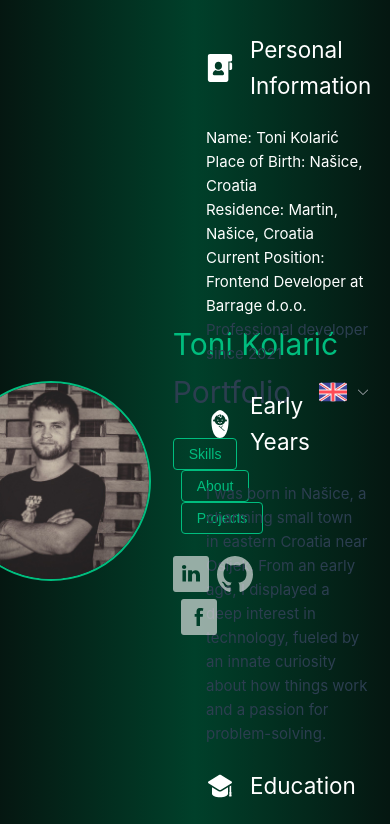
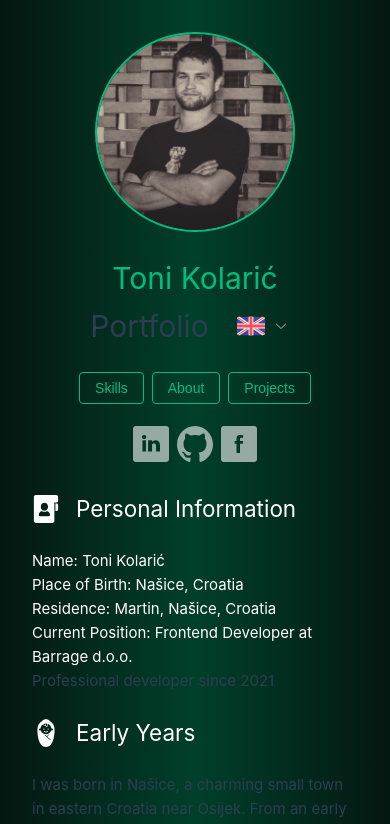
Before and after one commit to toni14nexe/portfolio, a Vue app: page /about in a window 390 px wide. Shown: the top 824 px of the page. Built offline with nearby package versions, Linux system fonts and the light colour scheme.

Commit message:
Add responsivity

```diff
--- a/src/App.vue
+++ b/src/App.vue
@@ -62,7 +62,7 @@ function changeLanguage(languageOption) {
       <img class="logo" src="@/assets/images/me.jpeg" alt="Toni Kolarić" width="200" height="200" />
       <div class="header-right-container">
         <div>
-          <h1 class="primary-color">Toni Kolarić</h1>
+          <h1 class="primary-color title">Toni Kolarić</h1>
           <div class="portfolio-language-wrapper">
             <h1>{{ $t('header.portfolio') }}</h1>
             <ElSelect
@@ -169,6 +169,10 @@ header {
   width: 50%;
 }
 
+.title {
+  width: fit-content;
+}
+
 .portfolio-language-wrapper {
   display: flex;
   gap: 16px;
@@ -191,4 +195,42 @@ header {
   justify-content: center;
   margin-right: 20px;
 }
+
+@media (max-width: 1199px) {
+  html {
+    flex-direction: column;
+  }
+
+  header {
+    width: 100%;
+    max-height: fit-content;
+    margin-top: 0;
+  }
+
+  .header-right-container {
+    width: fit-content;
+  }
+
+  .router-view {
+    width: 90%;
+  }
+}
+
+@media (max-width: 768px) {
+  header {
+    flex-direction: column;
+  }
+
+  .header-right-container {
+    align-items: center;
+  }
+
+  .title {
+    justify-self: center;
+  }
+
+  .router-view {
+    width: 100%;
+  }
+}
 </style>
--- a/src/components/LineItem.vue
+++ b/src/components/LineItem.vue
@@ -60,7 +60,7 @@ h3 {
   color: var(--el-color-primary);
 }
 
-@media (min-width: 1024px) {
+@media (min-width: 1199px) {
   .item {
     margin-top: 0;
     padding: 0.4rem 0 1rem calc(var(--section-gap) / 2);
--- a/src/components/SkillsLine.vue
+++ b/src/components/SkillsLine.vue
@@ -24,6 +24,8 @@ import NestIcon from '@/assets/icons/NestIcon.vue'
 </script>
 
 <template>
+  <ElRow>
+    <ElCol :xs="24" :sm="12" :md="12" :lg="24" :xl="12">
       <LineItem>
         <template #icon>
           <ElIcon :size="28">
@@ -33,7 +35,9 @@ import NestIcon from '@/assets/icons/NestIcon.vue'
         <template #heading>HTML</template>
         {{ `${$t('skills.since')} 2016` }}
       </LineItem>
+    </ElCol>
 
+    <ElCol :xs="24" :sm="12" :md="12" :lg="24" :xl="12">
       <LineItem>
         <template #icon>
           <ElIcon :size="28">
@@ -43,7 +47,9 @@ import NestIcon from '@/assets/icons/NestIcon.vue'
         <template #heading>CSS</template>
         {{ `${$t('skills.since')} 2016` }}
       </LineItem>
+    </ElCol>
 
+    <ElCol :xs="24" :sm="12" :md="12" :lg="24" :xl="12">
       <LineItem>
         <template #icon>
           <ElIcon :size="28">
@@ -53,7 +59,9 @@ import NestIcon from '@/assets/icons/NestIcon.vue'
         <template #heading>Javascript</template>
         {{ `${$t('skills.since')} 2020` }}
       </LineItem>
+    </ElCol>
 
+    <ElCol :xs="24" :sm="12" :md="12" :lg="24" :xl="12">
       <LineItem>
         <template #icon>
           <ElIcon :size="28"> <GitIcon /></ElIcon>
@@ -61,7 +69,9 @@ import NestIcon from '@/assets/icons/NestIcon.vue'
         <template #heading>Git</template>
         {{ `${$t('skills.since')} 2020` }}
       </LineItem>
+    </ElCol>
 
+    <ElCol :xs="24" :sm="12" :md="12" :lg="24" :xl="12">
       <LineItem>
         <template #icon>
           <ElIcon :size="28"> <VueIcon /></ElIcon>
@@ -69,7 +79,9 @@ import NestIcon from '@/assets/icons/NestIcon.vue'
         <template #heading>Vue.js</template>
         {{ `${$t('skills.since')} 2021` }}
       </LineItem>
+    </ElCol>
 
+    <ElCol :xs="24" :sm="12" :md="12" :lg="24" :xl="12">
       <LineItem>
         <template #icon>
           <ElIcon :size="28"> <NuxtIcon /></ElIcon>
@@ -77,7 +89,9 @@ import NestIcon from '@/assets/icons/NestIcon.vue'
         <template #heading>Nuxt</template>
         {{ `${$t('skills.since')} 2021` }}
       </LineItem>
+    </ElCol>
 
+    <ElCol :xs="24" :sm="12" :md="12" :lg="24" :xl="12">
       <LineItem>
         <template #icon>
           <ElIcon :size="28"> <NodeIcon /></ElIcon>
@@ -85,7 +99,9 @@ import NestIcon from '@/assets/icons/NestIcon.vue'
         <template #heading>Node.js</template>
         {{ `${$t('skills.since')} 2021` }}
       </LineItem>
+    </ElCol>
 
+    <ElCol :xs="24" :sm="12" :md="12" :lg="24" :xl="12">
       <LineItem>
         <template #icon>
           <ElIcon :size="28">
@@ -95,7 +111,9 @@ import NestIcon from '@/assets/icons/NestIcon.vue'
         <template #heading>SCSS</template>
         {{ `${$t('skills.since')} 2023` }}
       </LineItem>
+    </ElCol>
 
+    <ElCol :xs="24" :sm="12" :md="12" :lg="24" :xl="12">
       <LineItem>
         <template #icon>
           <ElIcon :size="28"> <CourseraIcon /></ElIcon>
@@ -103,7 +121,9 @@ import NestIcon from '@/assets/icons/NestIcon.vue'
         <template #heading>{{ $t('skills.lots_of_oursera_certificates') }}</template>
         2021
       </LineItem>
+    </ElCol>
 
+    <ElCol :xs="24" :sm="12" :md="12" :lg="24" :xl="12">
       <LineItem>
         <template #icon>
           <ElIcon :size="28"> <HederaIcon /></ElIcon>
@@ -111,7 +131,9 @@ import NestIcon from '@/assets/icons/NestIcon.vue'
         <template #heading>{{ $t('skills.hedera_certificate') }}</template>
         2023
       </LineItem>
+    </ElCol>
 
+    <ElCol :xs="24" :sm="12" :md="12" :lg="24" :xl="12">
       <LineItem>
         <template #icon>
           <ElIcon :size="28"> <ReactIcon /></ElIcon>
@@ -119,7 +141,9 @@ import NestIcon from '@/assets/icons/NestIcon.vue'
         <template #heading>React</template>
         {{ `1 ${$t('skills.year_of_experiance')}` }}
       </LineItem>
+    </ElCol>
 
+    <ElCol :xs="24" :sm="12" :md="12" :lg="24" :xl="12">
       <LineItem>
         <template #icon>
           <ElIcon :size="28"> <NextIcon /></ElIcon>
@@ -127,7 +151,9 @@ import NestIcon from '@/assets/icons/NestIcon.vue'
         <template #heading>Next</template>
         {{ `1 ${$t('skills.year_of_experiance')}` }}
       </LineItem>
+    </ElCol>
 
+    <ElCol :xs="24" :sm="12" :md="12" :lg="24" :xl="12">
       <LineItem>
         <template #icon>
           <ElIcon :size="28"> <PrismaIcon /></ElIcon>
@@ -135,7 +161,9 @@ import NestIcon from '@/assets/icons/NestIcon.vue'
         <template #heading>Prisma</template>
         {{ `1 ${$t('skills.year_of_experiance')}` }}
       </LineItem>
+    </ElCol>
 
+    <ElCol :xs="24" :sm="12" :md="12" :lg="24" :xl="12">
       <LineItem>
         <template #icon>
           <ElIcon :size="28"> <SqlIcon /></ElIcon>
@@ -143,7 +171,9 @@ import NestIcon from '@/assets/icons/NestIcon.vue'
         <template #heading>SQL - MySQL & PostreSQL</template>
         {{ `1 ${$t('skills.year_of_experiance')}` }}
       </LineItem>
+    </ElCol>
 
+    <ElCol :xs="24" :sm="12" :md="12" :lg="24" :xl="12">
       <LineItem>
         <template #icon>
           <ElIcon :size="28"> <MongoIcon /></ElIcon>
@@ -151,7 +181,9 @@ import NestIcon from '@/assets/icons/NestIcon.vue'
         <template #heading>MongoDB</template>
         {{ `6 ${$t('skills.months_of_experiance')}` }}
       </LineItem>
+    </ElCol>
 
+    <ElCol :xs="24" :sm="12" :md="12" :lg="24" :xl="12">
       <LineItem>
         <template #icon>
           <ElIcon :size="28"> <PythonIcon /></ElIcon>
@@ -159,7 +191,9 @@ import NestIcon from '@/assets/icons/NestIcon.vue'
         <template #heading>Python</template>
         {{ `3 ${$t('skills.months_of_experiance')}` }}
       </LineItem>
+    </ElCol>
 
+    <ElCol :xs="24" :sm="12" :md="12" :lg="24" :xl="12">
       <LineItem>
         <template #icon>
           <ElIcon :size="28"> <JavaIcon /></ElIcon>
@@ -167,7 +201,9 @@ import NestIcon from '@/assets/icons/NestIcon.vue'
         <template #heading>Java</template>
         {{ `3 ${$t('skills.months_of_experiance')}` }}
       </LineItem>
+    </ElCol>
 
+    <ElCol :xs="24" :sm="12" :md="12" :lg="24" :xl="12">
       <LineItem>
         <template #icon>
           <ElIcon :size="28"> <CIcon /></ElIcon>
@@ -175,7 +211,9 @@ import NestIcon from '@/assets/icons/NestIcon.vue'
         <template #heading>C++</template>
         {{ `3 ${$t('skills.months_of_experiance')}` }}
       </LineItem>
+    </ElCol>
 
+    <ElCol :xs="24" :sm="12" :md="12" :lg="24" :xl="12">
       <LineItem>
         <template #icon>
           <ElIcon :size="28"> <PhpIcon /></ElIcon>
@@ -183,7 +221,9 @@ import NestIcon from '@/assets/icons/NestIcon.vue'
         <template #heading>PHP</template>
         {{ `3 ${$t('skills.months_of_experiance')}` }}
       </LineItem>
+    </ElCol>
 
+    <ElCol :xs="24" :sm="12" :md="12" :lg="24" :xl="12">
       <LineItem>
         <template #icon>
           <ElIcon :size="28"> <ExpressIcon /></ElIcon>
@@ -191,7 +231,9 @@ import NestIcon from '@/assets/icons/NestIcon.vue'
         <template #heading>Express.js</template>
         {{ `3 ${$t('skills.months_of_experiance')}` }}
       </LineItem>
+    </ElCol>
 
+    <ElCol :xs="24" :sm="12" :md="12" :lg="24" :xl="12">
       <LineItem>
         <template #icon>
           <ElIcon :size="28"> <NestIcon /></ElIcon>
@@ -199,4 +241,6 @@ import NestIcon from '@/assets/icons/NestIcon.vue'
         <template #heading>Nest.js</template>
         {{ `1 ${$t('skills.month_of_experiance')}` }}
       </LineItem>
+    </ElCol>
+  </ElRow>
 </template>
--- a/src/i18n/locales/fr.json
+++ b/src/i18n/locales/fr.json
@@ -1,8 +1,8 @@
 {
   "header": {
     "portfolio": "Portfolio",
-    "skills": "Compétences",
-    "about": "À propos",
+    "skills": "Comp.",
+    "about": "Propos",
     "projects": "Projets",
     "LinkedIn": "LinkedIn",
     "GitHub": "GitHub",
--- a/src/i18n/locales/ge.json
+++ b/src/i18n/locales/ge.json
@@ -2,7 +2,7 @@
   "header": {
     "portfolio": "Portfolio",
     "skills": "Fähigkeiten",
-    "about": "Über mich",
+    "about": "Info",
     "projects": "Projekte",
     "LinkedIn": "LinkedIn",
     "GitHub": "GitHub",
--- a/src/i18n/locales/it.json
+++ b/src/i18n/locales/it.json
@@ -1,7 +1,7 @@
 {
   "header": {
     "portfolio": "Portfolio",
-    "skills": "Competenze",
+    "skills": "Comp.",
     "about": "Chi sono",
     "projects": "Progetti",
     "LinkedIn": "LinkedIn",
--- a/src/i18n/locales/ja.json
+++ b/src/i18n/locales/ja.json
@@ -2,7 +2,7 @@
   "header": {
     "portfolio": "ポートレート",
     "skills": "スキル",
-    "about": "自己紹介",
+    "about": "紹介",
     "projects": "プロジェクト",
     "LinkedIn": "LinkedIn",
     "GitHub": "GitHub",
--- a/src/pages/NotFoundPage.vue
+++ b/src/pages/NotFoundPage.vue
@@ -1,24 +1 @@
-<script setup></script>
-
-<template>
-  <main class="main">
-    <h1 class="primary-color">Page not found</h1>
-    <RouterLink to="/">
-      <ElButton type="primary" plain>Go back to skills</ElButton>
-    </RouterLink>
-  </main>
-</template>
-
-<style scoped>
-.main {
-  display: flex;
-  flex-direction: column;
-  gap: 22px;
-  align-items: center;
-  justify-content: center;
-}
-
-a {
-  border-radius: var(--el-border-radius-round);
-}
-</style>
+<template></template>
--- a/src/router/index.js
+++ b/src/router/index.js
@@ -18,6 +18,11 @@ const router = createRouter({
       name: 'projects',
       component: () => import('../pages/ProjectsPage.vue'),
     },
+    {
+      path: '/:pathMatch(.*)*',
+      name: 'not-found',
+      component: () => import('../pages/NotFoundPage.vue'),
+    },
   ],
   scrollBehavior() {
     return { top: 0, behavior: 'smooth' }
```
Lines whose indentation alone changed are shown as unchanged.
